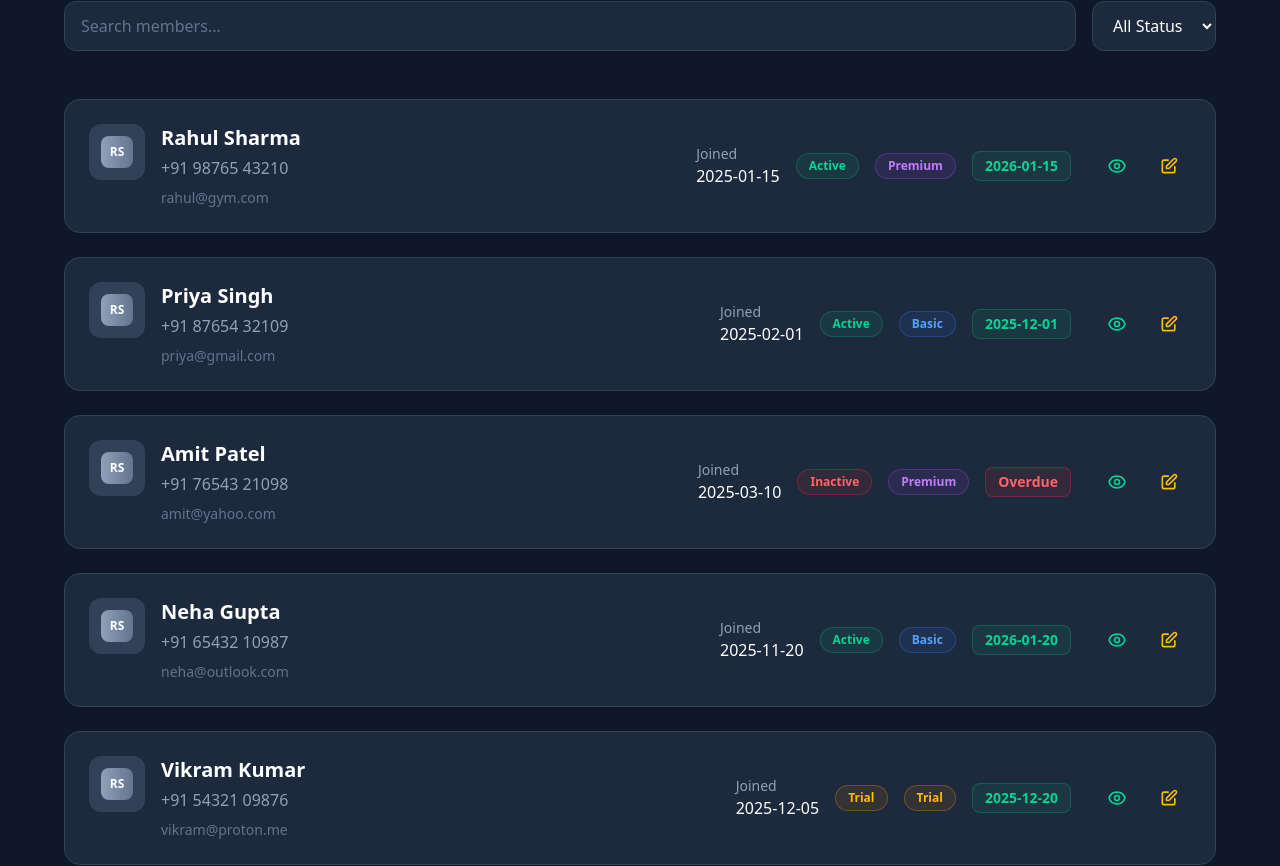
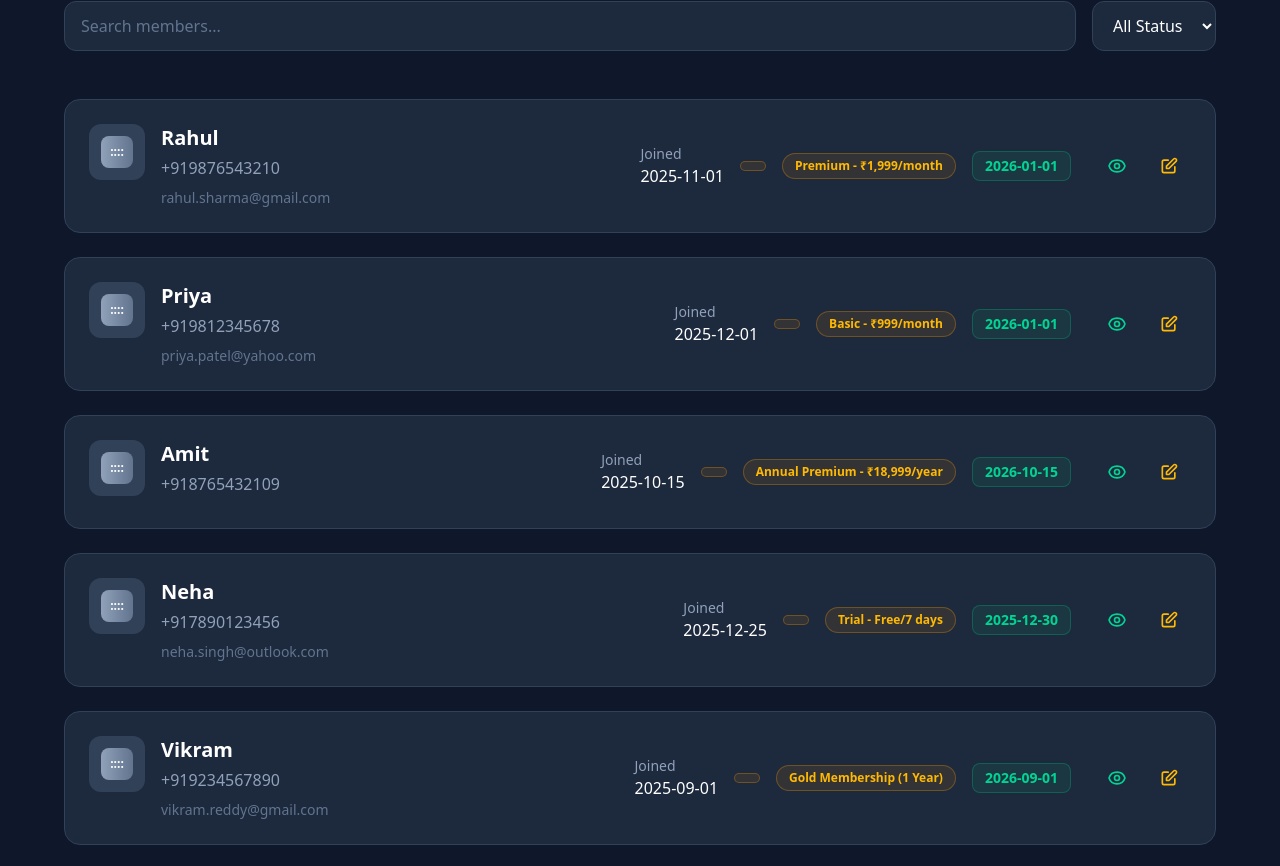
Before and after one commit to sumit1232/GymPulse, a React app in the folder frontend/: page /members in a window 1280 px wide. Shown: the part 197-1063 px from the top of the page. Built offline with nearby package versions, Linux system fonts and the light colour scheme; data requests are answered from the project's data file; the HTML template or start-up script is replaced by a standard one.

Commit message:
Fetch API in Member page

```diff
--- a/frontend/src/components/Footer.jsx
+++ b/frontend/src/components/Footer.jsx
@@ -11,7 +11,7 @@ const [product,setproductData] = useState([])
 
     const fetchData = async () => {
         try {
-            const result = await axios.get('https://gympulse.onrender.com/about');
+            const result = await axios.get('http://localhost:3000/members');
             console.log('API fetch Success');
             console.log(result.data);
             setproductData(result.data)
@@ -27,7 +27,7 @@ Footer
 {product.map((val)=>(
     <div key={val.id}>
         <p>Hii {val.id}</p>
-        <p>{val.name}</p>
+        <p>{val.firstName}</p>
     </div>
 ))}
 
--- a/frontend/src/components/Member/Memberpage.jsx
+++ b/frontend/src/components/Member/Memberpage.jsx
@@ -1,16 +1,22 @@
 // src/pages/Members.jsx
-import React from 'react';
+import React, { useEffect, useState } from 'react';
 import { Link } from 'react-router-dom';
 import Navbar from '../Navbar';
+import axios from 'axios'
 
 const Memberpage = () => {
-  const members = [
-    { id: 1, name: "Rahul Sharma", phone: "+91 98765 43210", email: "rahul@gym.com", joinDate: "2025-01-15", status: "Active", membership: "Premium", nextPayment: "2026-01-15" },
-    { id: 2, name: "Priya Singh", phone: "+91 87654 32109", email: "priya@gmail.com", joinDate: "2025-02-01", status: "Active", membership: "Basic", nextPayment: "2025-12-01" },
-    { id: 3, name: "Amit Patel", phone: "+91 76543 21098", email: "amit@yahoo.com", joinDate: "2025-03-10", status: "Inactive", membership: "Premium", nextPayment: "Overdue" },
-    { id: 4, name: "Neha Gupta", phone: "+91 65432 10987", email: "neha@outlook.com", joinDate: "2025-11-20", status: "Active", membership: "Basic", nextPayment: "2026-01-20" },
-    { id: 5, name: "Vikram Kumar", phone: "+91 54321 09876", email: "vikram@proton.me", joinDate: "2025-12-05", status: "Trial", membership: "Trial", nextPayment: "2025-12-20" },
-  ];
+const [members,setMembers] = useState([])
+
+  useEffect(()=>{
+    fetchData()
+  },[])
+
+  const fetchData = async() => {
+  const result = await axios.get('http://localhost:3000/members');
+  console.log(result.data);
+  setMembers(result.data)
+  }
+
 
   return (
     <>
@@ -58,11 +64,11 @@ const Memberpage = () => {
               <div className="flex items-start gap-4 flex-1">
                 <div className="w-14 h-14 bg-slate-700 rounded-xl flex items-center justify-center flex-shrink-0">
                   <div className="w-8 h-8 bg-gradient-to-r from-slate-400 to-slate-500 rounded-lg flex items-center justify-center">
-                    <span className="text-xs font-bold text-white">RS</span>
+                    <span className="text-xs font-bold text-white">::::</span>
                   </div>
                 </div>
                 <div>
-                  <h3 className="text-xl font-semibold text-white mb-1">{member.name}</h3>
+                  <h3 className="text-xl font-semibold text-white mb-1">{member.firstName}</h3>
                   <p className="text-slate-400 mb-2">{member.phone}</p>
                   <p className="text-slate-500 text-sm">{member.email}</p>
                 </div>
@@ -80,15 +86,15 @@ const Memberpage = () => {
                   member.status === 'Inactive' ? 'bg-red-500/10 text-red-400 border border-red-500/30' :
                   'bg-amber-500/10 text-amber-400 border border-amber-500/30'
                 }`}>
-                  {member.status}
+                  {member.isActive}
                 </div>
 
                 <div className={`px-3 py-1 rounded-full text-xs font-semibold ${
-                  member.membership === 'Premium' ? 'bg-purple-500/10 text-purple-400 border border-purple-500/30' :
-                  member.membership === 'Basic' ? 'bg-blue-500/10 text-blue-400 border border-blue-500/30' :
+                  member.plan === 'Premium' ? 'bg-purple-500/10 text-purple-400 border border-purple-500/30' :
+                  member.plan === 'Basic' ? 'bg-blue-500/10 text-blue-400 border border-blue-500/30' :
                   'bg-amber-500/10 text-amber-400 border border-amber-500/30'
                 }`}>
-                  {member.membership}
+                  {member.plan}
                 </div>
 
                 <div className={`font-semibold text-sm px-3 py-1 rounded-lg ${
```
